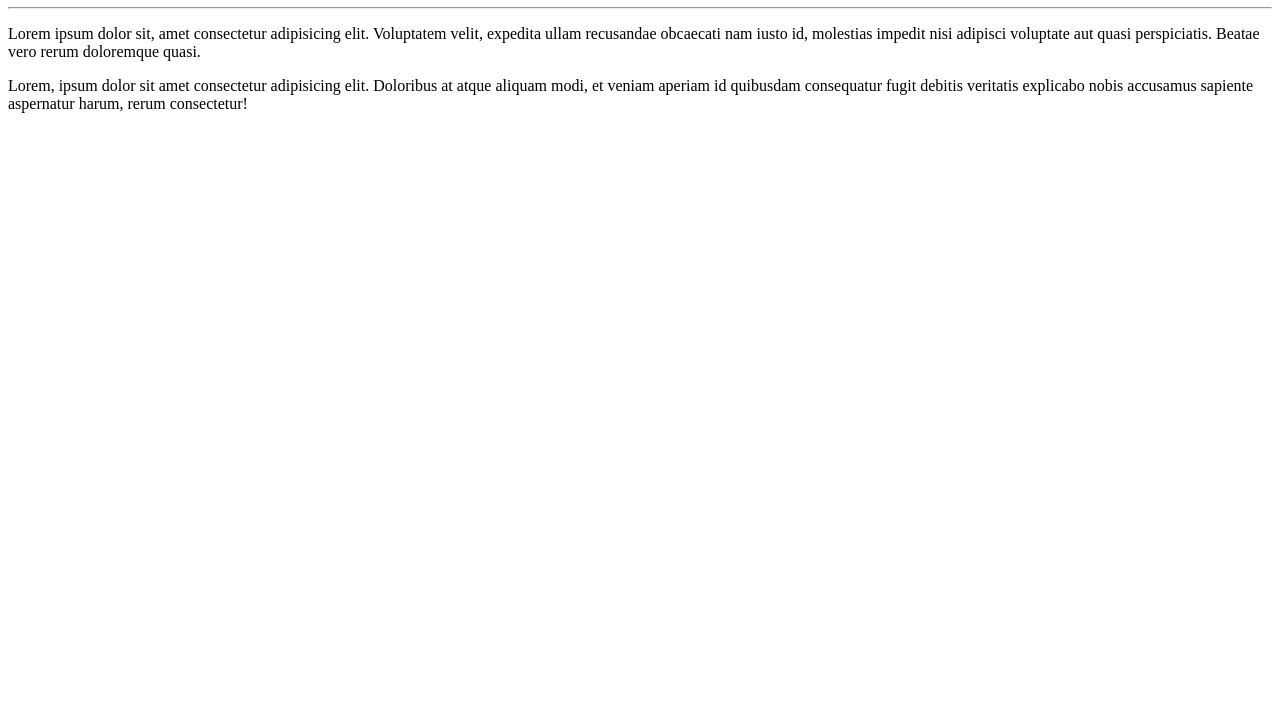
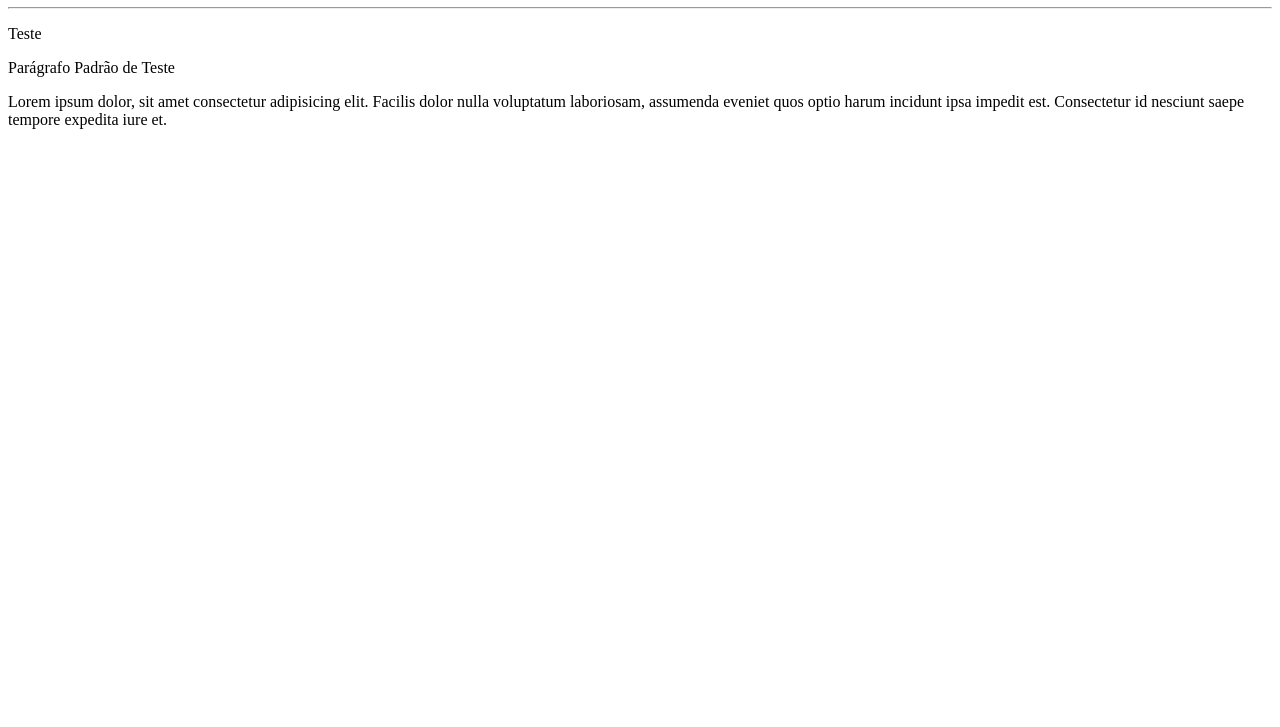
Before and after one commit to wesleysilvestre/Ola_Mundo, a plain HTML site: page Site_Exemplo/index.html in a window 1280 px wide. Shown: the part 73-800 px from the top of the page. Drawn offline with Linux system fonts and the light colour scheme.

Commit message:
Edição do Parágrafo

```diff
--- a/Site_Exemplo/index.html
+++ b/Site_Exemplo/index.html
@@ -9,7 +9,9 @@
 <body>
    <h1>Olá Mundo!</h1>
    <hr>
-   <p>Lorem ipsum dolor sit, amet consectetur adipisicing elit. Voluptatem velit, expedita ullam recusandae obcaecati nam iusto id, molestias impedit nisi adipisci voluptate aut quasi perspiciatis. Beatae vero rerum doloremque quasi.</p>
-   <p>Lorem, ipsum dolor sit amet consectetur adipisicing elit. Doloribus at atque aliquam modi, et veniam aperiam id quibusdam consequatur fugit debitis veritatis explicabo nobis accusamus sapiente aspernatur harum, rerum consectetur!</p>
+   <p>Teste</p>
+   <p>Parágrafo Padrão de Teste</p>
+   <p>Lorem ipsum dolor, sit amet consectetur adipisicing elit. Facilis dolor nulla voluptatum laboriosam, assumenda eveniet quos optio harum incidunt ipsa impedit est. Consectetur id nesciunt saepe tempore expedita iure et.</p>
+
 </body>
 </html>
```
